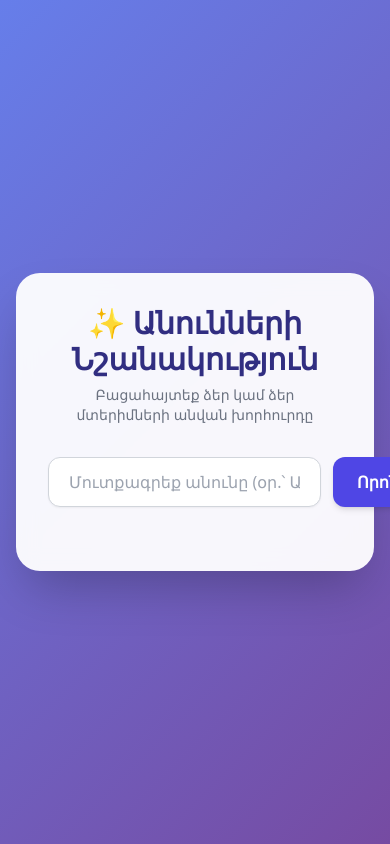
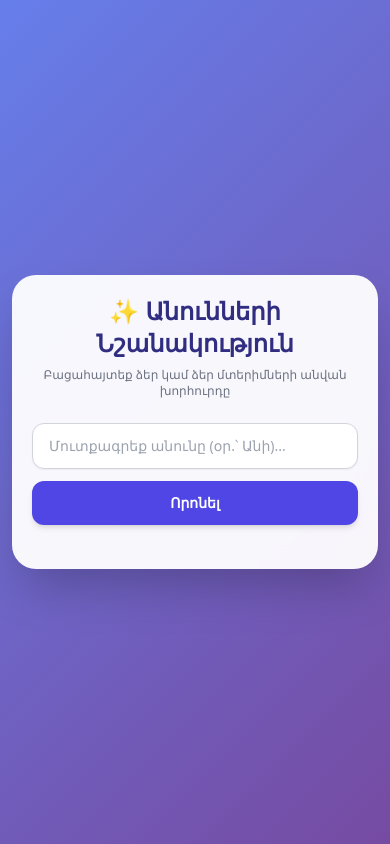
Before and after one commit to Narek201114/appNames3, a Flask app: page / in a window 390 px wide; the page is wider, and only the part inside the window is pictured. Run offline with Flask 3, Linux system fonts and the light colour scheme; some libraries are stand-ins or nearby versions.

Commit message:
Refactor index.html for improved styling and layout

```diff
--- a/templates/index.html
+++ b/templates/index.html
@@ -4,11 +4,10 @@
     <meta charset="UTF-8">
     <meta name="viewport" content="width=device-width, initial-scale=1.0">
     <title>Անունների Նշանակություն</title>
-    <!-- Tailwind CSS – ժամանակակից դիզայնի համար -->
+    <!-- Tailwind CSS -->
     <script src="https://cdn.tailwindcss.com"></script>
     <style>
         body {
-            /* Հիանալի և հանգիստ գրադիենտ ֆոն */
             background: linear-gradient(135deg, #667eea 0%, #764ba2 100%);
             min-height: 100vh;
         }
@@ -19,43 +18,44 @@
         }
     </style>
 </head>
-<body class="flex items-center justify-center p-4">
+<body class="flex items-center justify-center p-3 sm:p-6">
 
-    <div class="glass-card shadow-2xl p-8 max-w-xl w-full mx-auto my-10 transition-all duration-300">
+    <div class="glass-card shadow-2xl p-5 sm:p-8 w-full max-w-xl mx-auto my-6 transition-all duration-300">
         <!-- Վերնագիր -->
-        <div class="text-center mb-8">
-            <h1 class="text-3xl font-extrabold text-indigo-900 mb-2 flex items-center justify-center gap-2">
+        <div class="text-center mb-6 sm:mb-8">
+            <h1 class="text-2xl sm:text-3xl font-extrabold text-indigo-900 mb-2 flex items-center justify-center gap-2">
                 ✨ Անունների Նշանակություն
             </h1>
-            <p class="text-gray-500 text-sm">Բացահայտեք ձեր կամ ձեր մտերիմների անվան խորհուրդը</p>
+            <p class="text-gray-500 text-xs sm:text-sm">Բացահայտեք ձեր կամ ձեր մտերիմների անվան խորհուրդը</p>
         </div>
 
-        <!-- Որոնման ձև (Form) -->
-        <form method="POST" class="flex gap-3 mb-8">
+        <!-- Որոնման ձև -->
+        <form method="POST" class="flex flex-col sm:flex-row gap-3 mb-6 sm:mb-8">
             <input type="text" name="name" value="{{ name if name else '' }}" placeholder="Մուտքագրեք անունը (օր.՝ Անի)..." required
-                class="flex-1 px-5 py-3 border border-gray-300 rounded-xl focus:outline-none focus:ring-2 focus:ring-indigo-500 text-gray-700 shadow-sm">
+                class="flex-1 px-4 sm:px-5 py-3 border border-gray-300 rounded-xl focus:outline-none focus:ring-2 focus:ring-indigo-500 text-gray-700 shadow-sm text-sm sm:text-base">
             <button type="submit"
-                class="bg-indigo-600 hover:bg-indigo-700 text-white font-semibold px-6 py-3 rounded-xl transition shadow-md hover:shadow-lg">
+                class="bg-indigo-600 hover:bg-indigo-700 text-white font-semibold px-6 py-3 rounded-xl transition shadow-md hover:shadow-lg text-sm sm:text-base cursor-pointer">
                 Որոնել
             </button>
         </form>
 
         <!-- Արդյունքների հատված -->
         {% if meaning %}
-        <div class="mt-6 border-l-4 border-indigo-600 bg-indigo-50/50 p-6 rounded-r-2xl shadow-inner">
-            <h2 class="text-xl font-bold text-indigo-900 mb-3">
+        <div class="mt-4 sm:mt-6 border-l-4 border-indigo-600 bg-indigo-50/50 p-4 sm:p-6 rounded-r-2xl shadow-inner">
+            <h2 class="text-lg sm:text-xl font-bold text-indigo-900 mb-3">
                 «{{ name }}» անվան իմաստը
             </h2>
-            <div class="text-gray-700 leading-relaxed whitespace-pre-line text-base">
+            <div class="text-gray-700 leading-relaxed whitespace-pre-line text-sm sm:text-base">
                 {{ meaning }}
             </div>
 
             {% if source_url %}
+
             <div class="mt-4 pt-3 border-t border-indigo-100 flex items-center gap-2">
-                <svg class="w-4 h-4 text-indigo-500" fill="none" stroke="currentColor" viewBox="0 0 24 24">
+                <svg class="w-4 h-4 text-indigo-500 shrink-0" fill="none" stroke="currentColor" viewBox="0 0 24 24">
                     <path stroke-linecap="round" stroke-linejoin="round" stroke-width="2" d="M13.828 10.172a4 4 0 00-5.656 0l-4 4a4 4 0 105.656 5.656l1.102-1.101m-.758-4.899a4 4 0 005.656 0l4-4a4 4 0 00-5.656-5.656l-1.1 1.1"></path>
                 </svg>
-                <a href="{{ source_url }}" target="_blank" class="text-xs text-indigo-600 hover:text-indigo-800 underline font-medium">
+                <a href="{{ source_url }}" target="_blank" class="text-xs sm:text-sm text-indigo-600 hover:text-indigo-800 underline font-medium break-all">
                     Աղբյուրը (այցելել կայք)
                 </a>
             </div>
```
